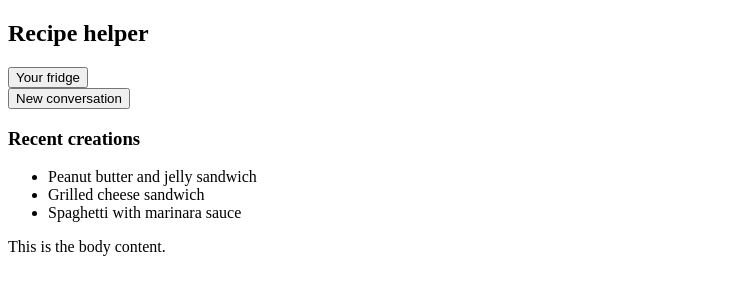
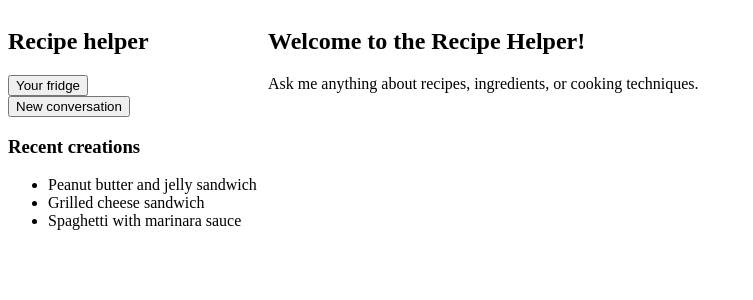
Before and after one commit to pearlor/chatbot-exploratory, a React (Vite) app: page / in a window 1280 px wide. Shown: the top 300 px of the page, without its empty margins (0-753 px from the left). Built offline with nearby package versions, Linux system fonts and the light colour scheme.

Commit message:
flexbox styling to nav and chathome

```diff
--- a/src/App.tsx
+++ b/src/App.tsx
@@ -2,6 +2,7 @@ import "./App.css";
 
 import { useEffect, useState } from "react";
 import Sidebar from "./sidebar/Sidebar";
+import ChatHome from "./sections/ChatHome";
 
 function App() {
   const prompt = "Explain how to make a peanut butter and jelly sandwich.";
@@ -17,9 +18,11 @@ function App() {
   */
 
   return (
-    <div>
+    <div style={{ display: "flex", height: "100vh" }}>
       <Sidebar />
-      <div>This is the body content.</div>
+      <div style={{ flex: 1 }}>
+        <ChatHome />
+      </div>
     </div>
   );
 }
--- /dev/null
+++ b/src/sections/ChatHome.tsx
@@ -0,0 +1,8 @@
+export default function ChatHome() {
+  return (
+    <div className="chat-home">
+      <h2>Welcome to the Recipe Helper!</h2>
+      <p>Ask me anything about recipes, ingredients, or cooking techniques.</p>
+    </div>
+  );
+}
--- a/src/sidebar/Sidebar.tsx
+++ b/src/sidebar/Sidebar.tsx
@@ -3,7 +3,10 @@ export default function Sidebar() {
 
     */
   return (
-    <div className="sidebar">
+    <div
+      className="sidebar"
+      style={{ width: "260px", flexShrink: 0, height: "100vh" }}
+    >
       <h2>Recipe helper</h2>
       <section>
         <button>Your fridge</button>
```
